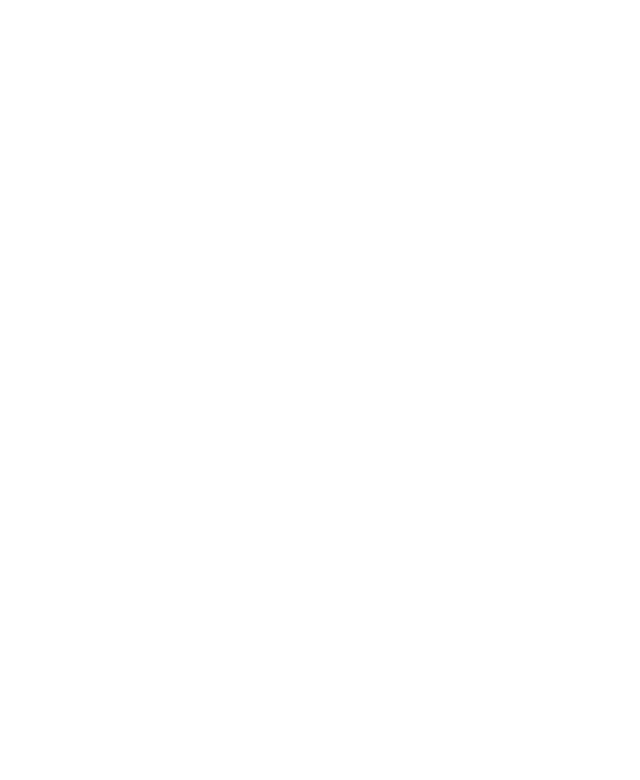
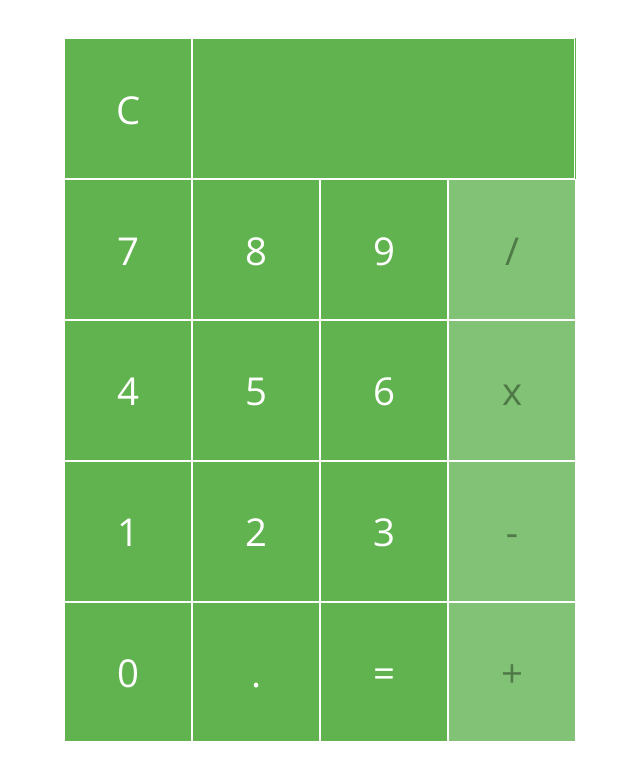
Before and after one commit to grantmcgrath/calculator, a plain HTML site: page index.html in a window 1280 px wide. Shown: the whole page, without its empty margins (320-960 px from the left). Drawn offline with nearby package versions, Linux system fonts and the light colour scheme.

Commit message:
Wrote most of the code. Added favicon. Still need to resolve adding large numbers.

```diff
--- a/css/styles.css
+++ b/css/styles.css
@@ -0,0 +1,56 @@
+body {
+  margin: auto;
+}
+
+section {
+  background-color: #61b34f;
+  margin: 3vw auto;
+  height: 55vw;
+  width: 40vw;
+  display: flex;
+  flex-wrap: wrap;
+}
+
+div {
+  width: 10vw;
+  flex-flow: row;
+  flex-wrap: wrap;
+}
+
+button {
+  border: .1vw solid white;
+  color: white;
+  width: 100%;
+  height: 100%;
+  background-color: #61b34f;
+  font-family: 'Open Sans', sans-serif;
+  font-weight: 200;
+  font-size: 3vw;
+}
+
+#results {
+  width: 29.8vw;
+  border: .1vw solid white;
+  color: white;
+  font-weight: 200;
+  font-size: 3vw;
+  text-align: right;
+  align-content: stretch;
+}
+
+.lighter {
+  background-color: #82c276;
+  color: #4f7a47;
+}
+
+.lighter:hover {
+  color: white;
+}
+
+.hover:hover {
+  background-color: #82c276;
+}
+
+/*.border {
+  border: 1px solid black;
+}*/
--- a/index.html
+++ b/index.html
@@ -4,10 +4,70 @@
 <head>
   <meta charset="utf-8">
   <title>Grant's Calculator</title>
+  <link rel="shortcut icon" href="favicon.ico" type="image/x-icon">
+  <link rel="icon" href="favicon.ico" type="image/x-icon">
+  <link href="https://fonts.googleapis.com/css?family=Open+Sans:300,400" rel="stylesheet">
   <link rel="stylesheet" type="text/css" href="css/styles.css">
 </head>
 
 <body>
+  <section>
+    <div id="clear">
+      <button value="C" type="button" name="clear"  class="hover">C</button>
+    </div>
+    <div id="results"  name="results" class="border">
+
+    </div><br>
+    <div id="seven">
+      <button value="7" type="button" name="seven" class="digit">7</button>
+    </div>
+    <div id="eight">
+      <button value="8" type="button" name="eight" class="digit">8</button>
+    </div>
+    <div id="nine">
+      <button value="9" type="button" name="nine" class="digit">9</button>
+    </div>
+    <div id="division">
+      <button value="/" type="button" name="division" class="lighter digit">/</button>
+    </div>
+    <div id="four">
+      <button value="4" type="button" name="four" class="digit">4</button>
+    </div>
+    <div id="five">
+      <button value="5" type="button" name="five" class="digit">5</button>
+    </div>
+    <div id="six">
+      <button value="6" type="button" name="six" class="digit">6</button>
+    </div>
+    <div id="multiplication">
+      <button value="*" type="button" name="multiplication" class="lighter digit">x</button>
+    </div>
+    <div id="one">
+      <button value="1" type="button" name="one" class="digit">1</button>
+    </div>
+    <div id="two">
+      <button value="2" type="button" name="two" class="digit">2</button>
+    </div>
+    <div id="three">
+      <button value="3" type="button" name="three" class="digit">3</button>
+    </div>
+    <div id="subtraction">
+      <button value="-" type="button" name="subtraction" class="lighter digit">-</button>
+    </div>
+    <div id="zero">
+      <button value="0" type="button" name="zero" class="digit">0</button>
+    </div>
+    <div id="decimal">
+      <button value="." type="button" name="decimal" class="digit">.</button>
+    </div>
+    <div id="equal">
+      <button value="=" type="button" name="equal" class="hover">=</button>
+    </div>
+    <div id="addition">
+      <button value="+" type="button" name="addition" class="lighter digit">+</button>
+    </div>
+  </section>
+
 
   <script src="js/main.js" type="text/javascript"></script>
 </body>
--- a/js/main.js
+++ b/js/main.js
@@ -0,0 +1,28 @@
+var results = document.querySelector("#results");
+var buttons = document.querySelectorAll(".digit");
+// console.log(buttons);
+
+var values = [];
+
+// Takes the input of each key other then equal or clear and adds it to the array
+for (i = 0; i < buttons.length; i++) {
+  buttons[i].addEventListener("click", function() {
+    results.innerHTML += event.target.value;
+    values.push(event.target.value);
+    console.log(values);
+  })
+};
+
+// When the equal key is selected, this takes the array and does the equation and returns the result
+var equal = document.querySelector("#equal");
+equal.addEventListener("click", function() {
+  console.log(eval(values.join(" ")));
+  results.innerHTML=(eval(values.join(" ")));
+});
+
+// Clears the results by clearing the values array
+var clear = document.querySelector("#clear");
+clear.addEventListener("click", function() {
+  values = [];
+  results.innerHTML = " ";
+});
```
Also changed, not shown: favicon.ico (added), 2 other files.
